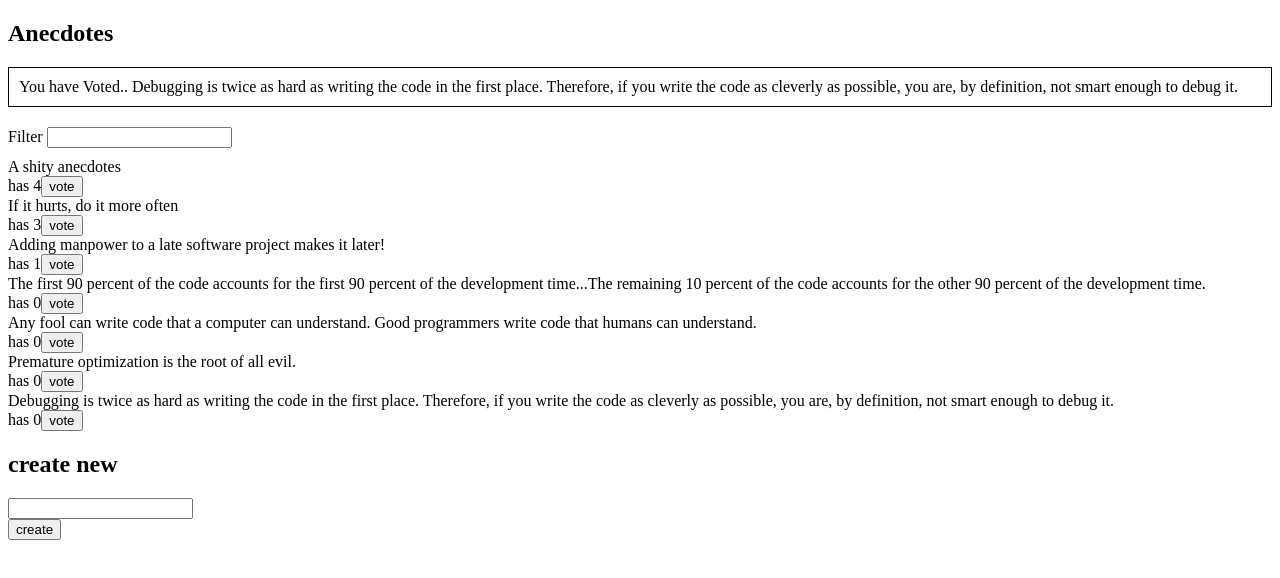
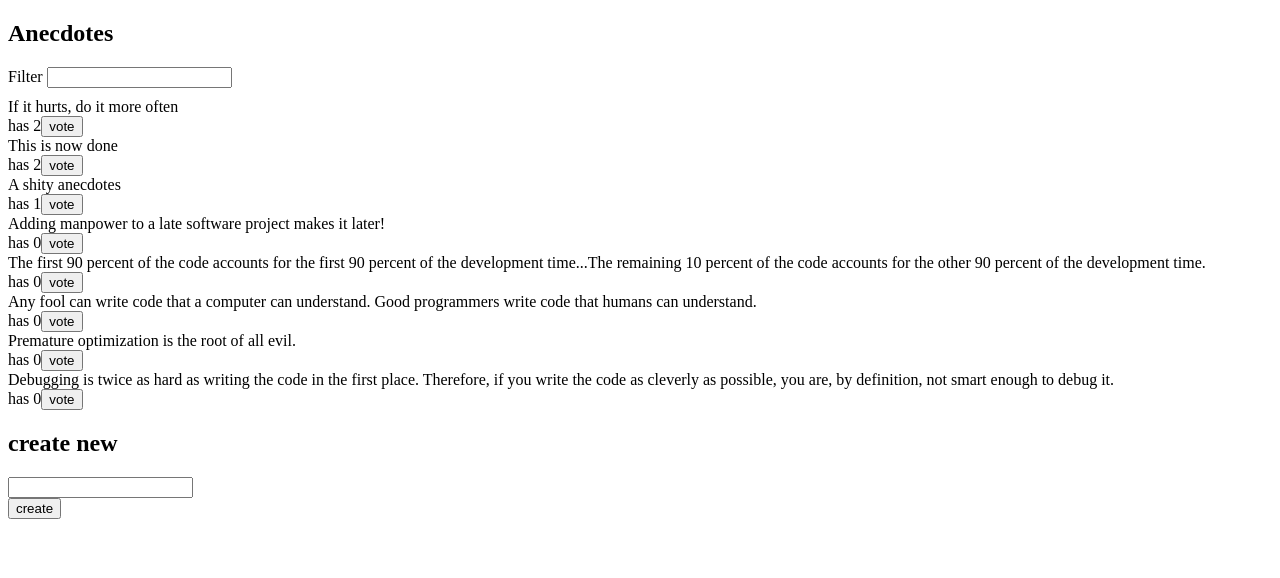
Before and after one commit to Chiranjibichapagain/Fullstack-Chapter6, a React (Create React App) app in the folder anecdote/: page / in a window 1280 px wide. Shown: the top 578 px of the page. Built offline with nearby package versions, Linux system fonts and the light colour scheme; data requests are answered from the project's data file.

Commit message:
completedgit push!

```diff
--- a/anecdote/db.json
+++ b/anecdote/db.json
@@ -3,12 +3,12 @@
     {
       "content": "If it hurts, do it more often",
       "id": "47145",
-      "votes": 3
+      "votes": 2
     },
     {
       "content": "Adding manpower to a late software project makes it later!",
       "id": "21149",
-      "votes": 1
+      "votes": 0
     },
     {
       "content": "The first 90 percent of the code accounts for the first 90 percent of the development time...The remaining 10 percent of the code accounts for the other 90 percent of the development time.",
@@ -32,8 +32,13 @@
     },
     {
       "content": "A shity anecdotes",
-      "votes": 4,
+      "votes": 1,
       "id": "-l3B7KD"
+    },
+    {
+      "content": "This is now done",
+      "votes": 2,
+      "id": "EXuqA4x"
     }
   ]
 }
--- a/anecdote/src/App.js
+++ b/anecdote/src/App.js
@@ -5,7 +5,6 @@ import Notification from "./components/Notification";
 import FilterAnecdotes from "./components/FilterAnecdotes";
 import { useDispatch } from "react-redux";
 import { initialize } from "./reducers/anecdoteReducer";
-import anecdoteService from "./services/anecdotes";
 
 const App = () => {
   const dispatch = useDispatch();
--- a/anecdote/src/components/AnecdoteForm.js
+++ b/anecdote/src/components/AnecdoteForm.js
@@ -1,7 +1,6 @@
 import React from "react";
 import { useDispatch } from "react-redux";
 import { createNew } from "../reducers/anecdoteReducer";
-import anecdoteService from '../services/anecdotes'
 
 const AnecdoteForm = () => {
   const dispatch = useDispatch();
--- a/anecdote/src/components/AnecdoteList.js
+++ b/anecdote/src/components/AnecdoteList.js
@@ -1,9 +1,7 @@
 import React from "react";
 import { useSelector, useDispatch } from "react-redux";
 import { voting } from "../reducers/anecdoteReducer";
-import {
-  notificationAction,
-} from "../reducers/notificationReducer";
+import { notificationAction } from "../reducers/notificationReducer";
 
 const AnecdoteList = () => {
   const dispatch = useDispatch();
@@ -19,19 +17,10 @@ const AnecdoteList = () => {
     }
   });
 
-  // const handleVote = async (anecdote) => {
-  //   const dispatch = useDispatch();
-
-  //   console.log(anecdote);
-  //   await anecdoteService.update(anecdote);
-  //   dispatch(
-  //     voting(anecdote.id),
-  //     dispatch(notificationAction(anecdote.content)),
-  //     setTimeout(() => {
-  //       dispatch(removeNotificationAction());
-  //     }, 5000)
-  //   );
-  // };
+  const handleClick = (anecdote) => {
+    dispatch(voting(anecdote));
+    dispatch(notificationAction(anecdote, 5));
+  };
 
   return (
     <div>
@@ -43,14 +32,7 @@ const AnecdoteList = () => {
           <div key={anecdote.id}>
             <div>{anecdote.content}</div>
             has {anecdote.votes}
-            <button
-              onClick={
-                (() => dispatch(voting(anecdote)),
-                dispatch(notificationAction(anecdote, 10)))
-              }
-            >
-              vote
-            </button>
+            <button onClick={() => handleClick(anecdote)}>vote</button>
           </div>
         ))}
     </div>
--- a/anecdote/src/reducers/anecdoteReducer.js
+++ b/anecdote/src/reducers/anecdoteReducer.js
@@ -39,6 +39,7 @@ export const createNew = (data) => {
 };
 
 export const voting = (anecdote) => {
+  console.log("in reduce....................r", anecdote);
   return async (dispatch) => {
     const changedAnecdote = await anecdoteService.update(anecdote);
     dispatch({
--- a/anecdote/src/reducers/notificationReducer.js
+++ b/anecdote/src/reducers/notificationReducer.js
@@ -1,4 +1,3 @@
-import anecdoteService from "../services/anecdotes";
 
 const initialNotification = "";
 
```
